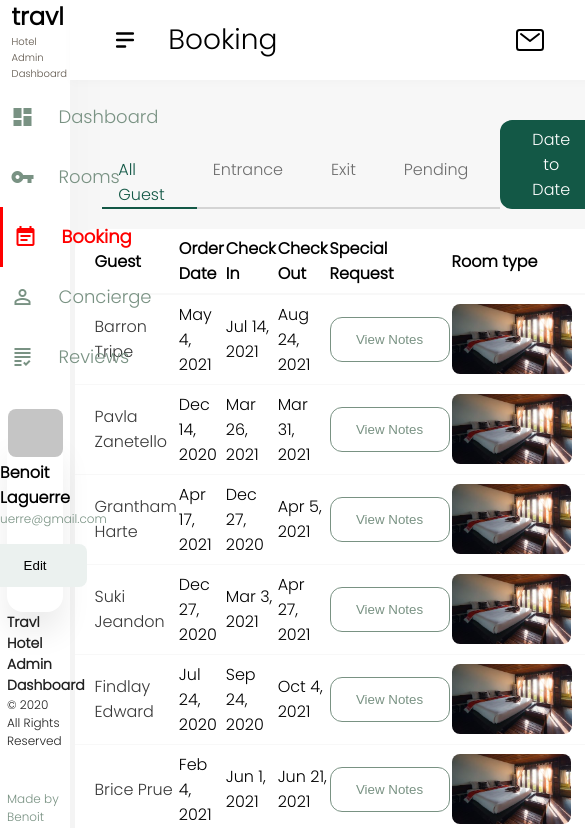
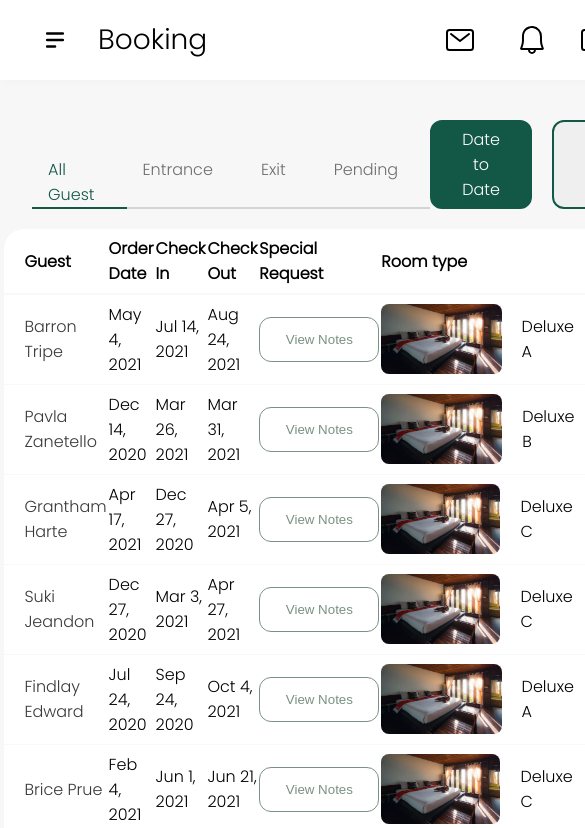
Before and after one commit to BenLaguerre/Dashboard-Hotel-Miranda, a React (Create React App) app: page /booking in a window 390 px wide. Shown: the top 828 px of the page, 585 px wide, since content can reach past the window. Built offline with nearby package versions, Linux system fonts and the light colour scheme; sample sign-in values are in the browser's storage.

Commit message:
Add responsivity and small updates

```diff
--- a/src/App.js
+++ b/src/App.js
@@ -23,27 +23,31 @@ import {
 } from "react-router-dom";
 import { useState, useEffect, createContext } from 'react';
 
-
 /* STYLED COMPONENTS */
 
 const ContentWrapper = styled.div`
  display: flex;
-`;
-
+`
 const HeaderTableWrapper = styled.div`
  flex:1
-`;
+`
 
 /* FUNCTION APP */
 export const AuthContext = createContext();
 
 function App() {
 
-
   const [authenticated, setAuthenticated] = useState(false);
   const [title,setTitle] = useState('Dashboard');
-  const [navon,setNavon] = useState(true);
+  const [navon,setNavon] = useState( window.innerWidth >= 1000);
+
   let storage = localStorage.getItem('authenticated');
+
+  useEffect(() => {
+    if (localStorage.getItem('authenticated')) {
+      setAuthenticated(true);
+    }
+  }, []);
 
   const handleNavBar = () => {
     setNavon(!navon);
@@ -52,12 +56,6 @@ function App() {
   const handleTitle = name => {
     setTitle(name);
   }
-
-  useEffect(() => {
-    if (localStorage.getItem('authenticated')) {
-      setAuthenticated(true);
-    }
-  }, []);
 
   const authenticate = loggedIn => {
     setAuthenticated(loggedIn);
@@ -74,8 +72,8 @@ function App() {
       <ContentWrapper>
         <AuthContext.Provider value={storage}>
           <Router>
-            {navon ?
-            <Navbar /> : null
+            {navon && authenticated ?
+            <Navbar handleNavBar= {handleNavBar} /> : null
             }
 
             <HeaderTableWrapper>
--- a/src/components/Dashboard.js
+++ b/src/components/Dashboard.js
@@ -122,6 +122,7 @@ const ChartWrapper = styled.div`
     font-family: 'Poppins';
     font-size: 12px;
     color: #6E6E6E;
+    opacity: 0.5;
   }
 `
 export default function Dashboard({title}) {
@@ -131,6 +132,7 @@ export default function Dashboard({title}) {
   const changeDate = (e) => {
     setDate(e)
   }
+
   useEffect(() => {
     title("Dashboard")
   }, [title]);
@@ -139,10 +141,10 @@ export default function Dashboard({title}) {
     <>
     <DashWrapper>
       <KpiWrapper>
-        <KPI><Bed size={32} /><Number><h2>8,461</h2><p>New Booking</p></Number></KPI>
-        <KPI><Booking size={32} /><Number><h2>963</h2><p>Scheduled Room</p></Number></KPI>
-        <KPI><Login size={32} /><Number><h2>753</h2><p>Check In</p></Number></KPI>
-        <KPI><Logout size={32} /><Number><h2>516</h2><p>Check Out</p></Number></KPI>
+        <KPI><Bed size={32} /><Number><h2>61</h2><p>New Bookings</p></Number></KPI>
+        <KPI><Booking size={32} /><Number><h2>33</h2><p>Scheduled Room</p></Number></KPI>
+        <KPI><Login size={32} /><Number><h2>23</h2><p>Check In</p></Number></KPI>
+        <KPI><Logout size={32} /><Number><h2>18</h2><p>Check Out</p></Number></KPI>
       </KpiWrapper>
       <CalendarWrapper>
         <p>Recent Booking Schedule</p>
--- a/src/components/HorizontalBar.js
+++ b/src/components/HorizontalBar.js
@@ -50,6 +50,13 @@ export default function HorizontalBar(props) {
 
   function hideMenu (){
     props.handleNavBar()
+    if (window.innerWidth <= 1000 ) {
+      if ( document.body.classList.value === 'noscroll'){
+        document.body.classList.remove('noscroll');
+      }else {
+        document.body.classList.add('noscroll');
+      }
+    }
   }
   function authenticate (){
     props.authenticate()
--- a/src/components/Navbar.js
+++ b/src/components/Navbar.js
@@ -1,10 +1,11 @@
 import React, { useContext } from 'react';
 import { AuthContext } from '../App.js';
 import styled from "styled-components";
-import {
-  NavLink
-} from "react-router-dom";
-import {FaHotel} from 'react-icons/fa';
+import { NavLink } from "react-router-dom";
+import { MdDashboard, MdVpnKey, MdEventNote } from "react-icons/md";
+import { IoPersonSharp } from "react-icons/io5";
+import { BiMessageCheck } from "react-icons/bi";
+import Logo from './Logo';
 
 const activeClassName = 'nav-item-active'
 
@@ -12,50 +13,37 @@ const VerticalBar = styled.aside`
   box-shadow: 13px 3px 40px #00000005;
   background-color: white;
   color: #799283;
-  font-size: 18px;
   width: 18%;
-  font-family: 'Poppins'
-`;
-
+  min-height: 100vh;
+  @media (max-width: 1000px) {
+    position: fixed;
+    width: 100%;
+  }
+`
 const NavWrapper = styled.div `
-  position: sticky;
-  top:0;
   display: flex;
   flex-direction: column;
   align-items: center;
   justify-content: space-between;
-  height: 100vh;
-`;
-
-const LogoTitle = styled.div `
-  width: 67%;
-  height: 80px;
-  display: flex;
-  justify-content: space-between;
-  align-items: center;
-  h1 {
-    color: black;
-    font-size: 24px;
-  }
-  p {
-    color: #5D5449;
-    font-size: 10px;
-    font-family: 'Poppins', sans-serif;
-  }
-`;
-
+  position: sticky;
+  top:0;
+`
 const StyledNav = styled.nav`
   width: 100%;
   margin-top: 10%;
   flex: 1;
-`;
-
-const StyledList = styled.li `
+  ul {
+    display:flex;
+    flex-direction: column;
+    align-items: center;
+    li {
       height: 60px;
       line-height: 60px;
       font-size: 18px;
-`;
-
+      width: 100%;
+    }
+  }
+`
 const StyledNavLink = styled(NavLink).attrs({ activeClassName })`
   text-decoration: none;
   color: #799283;
@@ -63,15 +51,18 @@ const StyledNavLink = styled(NavLink).attrs({ activeClassName })`
   width: 100%;
   display:flex;
   align-items: center;
-  justify-content: flex-start;
-  font-family: 'Poppins', sans-serif;
+  svg {
+    flex: 0.5;
+  }
+  p {
+    flex: 1;
+  }
   &.${activeClassName} {
     color: red;
     font-weight:bold;
     border-left: 3px solid red;
   }
-`;
-
+`
 const Contact = styled.div `
   box-shadow: 0px 20px 30px #00000014;
   border-radius: 16px;
@@ -87,8 +78,17 @@ const Contact = styled.div `
     font-size: 16px;
     color: black;
   }
+  button {
+    padding: 14px 40px;
+    background: #EBF1EF;
+    border-radius: 8px;
+    border: none;
+    margin-top: 16px;
+  }
+  @media (max-width: 1000px) {
+    visibility: hidden;
+  }
 `
-
 const Picture = styled.div `
   width: 55px;
   height: 55px;
@@ -96,63 +96,54 @@ const Picture = styled.div `
   border-radius: 8px;
   position: relative;
   top: 22px;
-
+  @media (max-width: 1000px) {
+    visibility: hidden;
+  }
 `
-const StyledButton = styled.button `
-  padding: 14px 40px;
-  background: #EBF1EF;
-  border-radius: 8px;
-  border: none;
-  margin-top: 16px;
-`
-
 const PFooter = styled.div `
-
   color: #212121;
   font-size: 14px;
   width: 80%;
-    p {
+  p:nth-of-type(1) {
     font-size: 12px;
   }
-`
-
-const MB = styled.p `
-
+  p:nth-of-type(2){
     margin-top: 40px;
     color: #799283;
     font-size: 14px;
+  }
+  @media (max-width: 1000px) {
+    visibility: hidden;
+  }
 `
 
 export default function Navbar(props) {
 
   const value = useContext(AuthContext);
 
+  function handleNavBar(){
+    if (window.innerWidth <= 1000){
+      props.handleNavBar();
+      document.body.classList.remove('noscroll');
+    }
+  }
+
   return (
     <>
     <VerticalBar>
       <NavWrapper>
-
-        <LogoTitle>
-          <FaHotel size={32} color={'#135846'} />
-          <div>
-            <h1>travl</h1>
-            <p>Hotel Admin Dashboard</p>
-          </div>
-        </LogoTitle>
-
-        {value ?
-        <>
+        <Logo />
         <StyledNav>
           <ul>
-              <StyledList><StyledNavLink to="/dashboard"><span className="material-icons"> dashboard </span>Dashboard</StyledNavLink></StyledList>
+            <li><StyledNavLink to="/dashboard" onClick={handleNavBar}><MdDashboard size={24} /><p>Dashboard</p></StyledNavLink></li>
 
-              <StyledList><StyledNavLink to="/roomlist"><span className="material-icons"> vpn_key </span>Rooms</StyledNavLink></StyledList>
+            <li><StyledNavLink to="/roomlist" onClick={handleNavBar}><MdVpnKey size={24} /><p>Rooms</p></StyledNavLink></li>
 
-              <StyledList><StyledNavLink to="/booking"><span className="material-icons"> event_note </span>Booking</StyledNavLink></StyledList>
+            <li><StyledNavLink to="/booking" onClick={handleNavBar}><MdEventNote size={24} /><p>Bookings</p></StyledNavLink></li>
 
-              <StyledList><StyledNavLink to="/conciergelist"><span className="material-icons"> person_outline </span>Concierge</StyledNavLink></StyledList>
+            <li><StyledNavLink to="/conciergelist" onClick={handleNavBar}><IoPersonSharp size={24}/><p>Concierges</p></StyledNavLink></li>
 
-              <StyledList><StyledNavLink to="/reviews"><span className="material-icons"> grading </span>Reviews</StyledNavLink></StyledList>
+            <li><StyledNavLink to="/reviews" onClick={handleNavBar}><BiMessageCheck size={24}/><p>Reviews</p></StyledNavLink></li>
 
           </ul>
         </StyledNav>
@@ -160,27 +151,13 @@ export default function Navbar(props) {
         <Contact>
           <h3>Benoit Laguerre</h3>
           <p>be.laguerre@gmail.com</p>
-            <StyledButton>Edit</StyledButton>
+          <button>Edit</button>
         </Contact>
-        </>
-        : <StyledNav>
-            <ul>
-              <StyledList><StyledNavLink to="/login"><span className="material-icons">
-              login</span>Login</StyledNavLink></StyledList>
-
-              <StyledList><StyledNavLink to="/register"><span className="material-icons">
-              app_registration </span>Register</StyledNavLink></StyledList>
-
-            </ul>
-          </StyledNav>}
-
         <PFooter>
           <h4>Travl Hotel Admin Dashboard</h4>
           <p>© 2020 All Rights Reserved</p>
-          <MB>Made by Benoit Laguerre</MB>
+          <p>Made by Benoit Laguerre</p>
         </PFooter>
-
-
       </NavWrapper>
     </VerticalBar>
     </>
--- a/src/components/NewRoom.js
+++ b/src/components/NewRoom.js
@@ -1,6 +1,5 @@
 import React , { useEffect, useState } from "react";
 import styled from "styled-components";
-import { Link } from "react-router-dom";
 import { useDispatch } from 'react-redux';
 import { addRoom } from '../features/roomSlice';
 import { useHistory } from "react-router-dom";
@@ -26,8 +25,7 @@ const  FormStyled = styled.form`
 		border: 2px solid #135846;
 		padding: 4px 6px;
 	}
-`;
-
+`
 const Title = styled.h1 `
 	text-align: center;
 	grid-column: 1/3;
@@ -60,6 +58,7 @@ const FormButton = styled.input `
 `
 
 export default function NewRoom({title}) {
+
 	let history = useHistory();
   let { from } = { from: { pathname: "/roomList" } };
 
@@ -108,7 +107,6 @@ export default function NewRoom({title}) {
 			}
 			history.replace(from);
 		dispatch(addRoom(newRoom))
-
 		}
 	}
 
--- a/src/components/RoomItem.js
+++ b/src/components/RoomItem.js
@@ -9,7 +9,7 @@ import room_generic from '../images/room_generic.jpg';
 
 const PadTd = styled.td `
   padding-left: 20px;
-`;
+`
 const StyledLink = styled(Link)`
   text-decoration: none;
   color: #393939;
@@ -43,6 +43,9 @@ const Delete = styled(TiDeleteOutline) `
 `
 export default function RoomItem(props) {
 
+  const discountRange = [0,10,20,25,30]
+  let index = Math.floor(Math.random() * 4)
+
   const dispatch = useDispatch();
 
   return (
@@ -51,7 +54,7 @@ export default function RoomItem(props) {
       <td>{props.bedType}</td>
       <td>{props.facilities}</td>
       <td><b>{props.rates}</b><Rate>/night</Rate></td>
-      <td><b>{props.rates}</b><Rate>/night</Rate></td>
+      <td>{discountRange[index]}%</td>
       <td>{props.buttonType === "Booked" ? <Button color ="#E23428" name= {props.buttonType}/> : <Button color = "#5AD07A" name = {props.buttonType} />}
       </td>
       <td><Delete size={26} onClick={() => dispatch(deleteRoom(props.index+1))} ></Delete></td>
--- a/src/index.css
+++ b/src/index.css
@@ -11,6 +11,9 @@ body {
   -webkit-font-smoothing: antialiased;
   -moz-osx-font-smoothing: grayscale;
   height: 100%;
+}
+.noscroll {
+  overflow: hidden;
 }
 code {
   font-family: source-code-pro, Menlo, Monaco, Consolas, 'Courier New',
```
Lines whose indentation alone changed are shown as unchanged.
